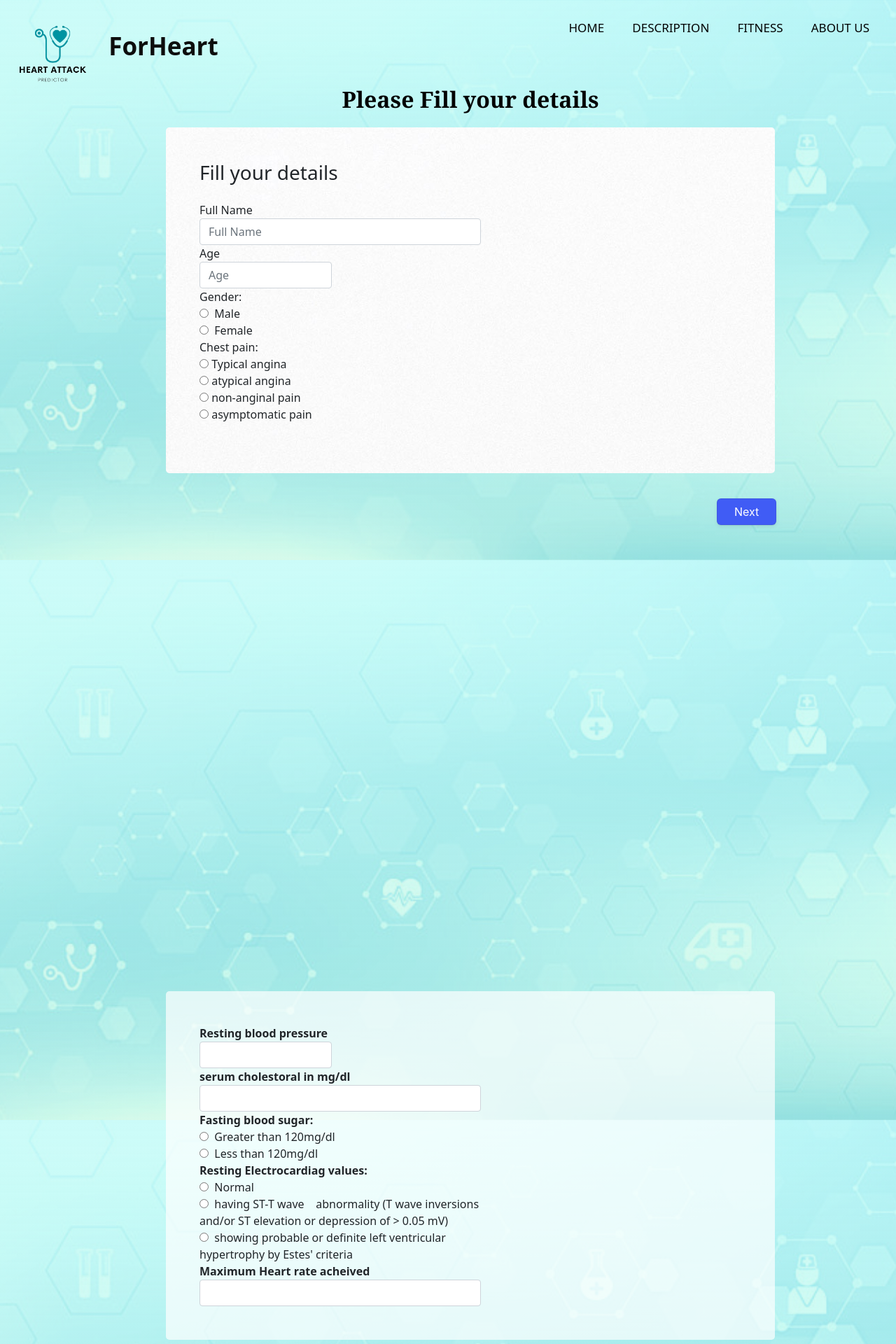
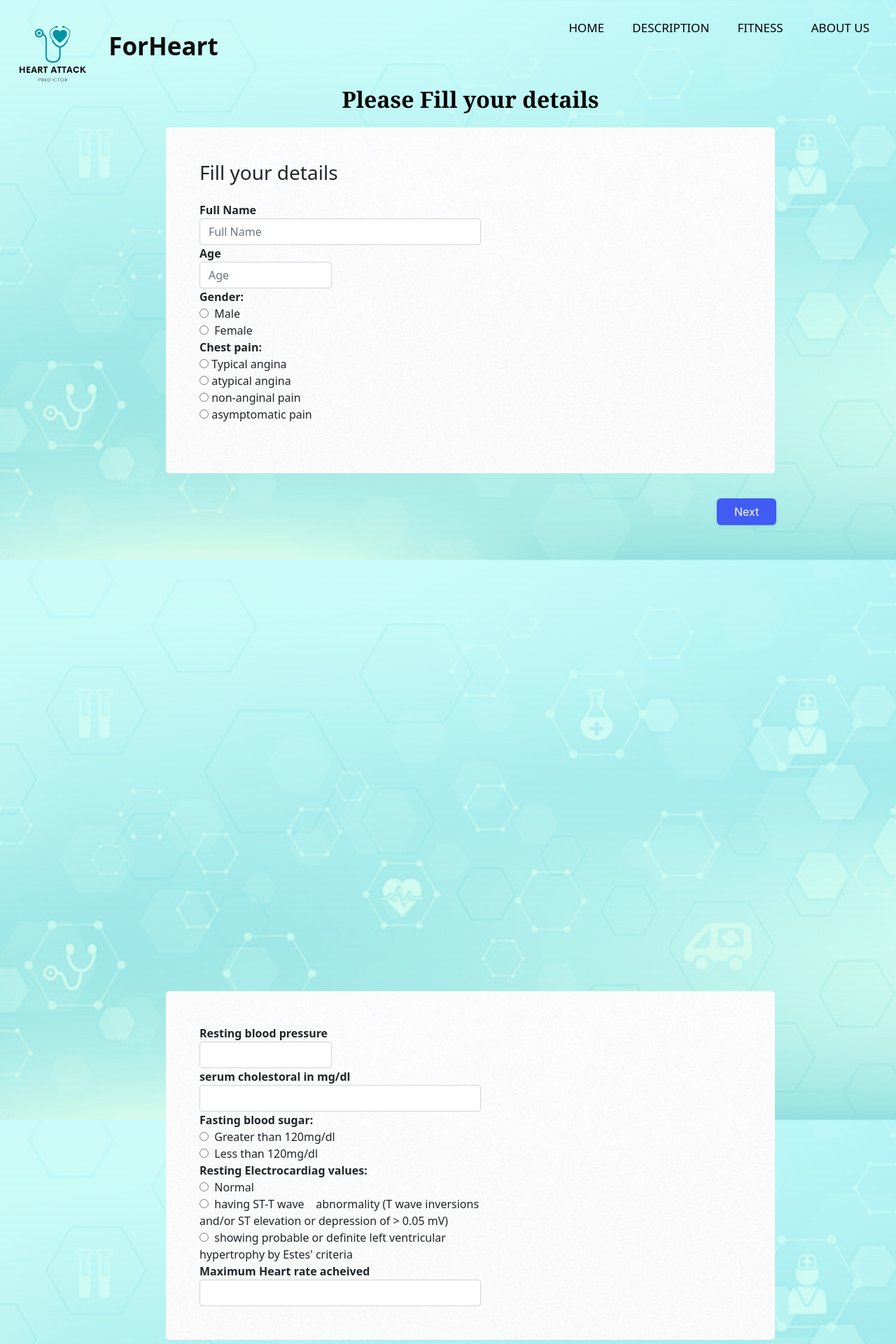
Before and after one commit to AniruddhA-Omni/ForHeart, a Flask app: page /templates/form.html in a window 1280 px wide. Shown: the top 1920 px of that part at 70% size. Run offline with Flask 2, Linux system fonts and the light colour scheme; the page is wider than the window, and the part outside it is not shown.

Commit message:
form page minor changes

```diff
--- a/templates/form.html
+++ b/templates/form.html
@@ -42,7 +42,7 @@
 
 
 
-                <form method="POST" id="contactForm" name="contactForm" class="contactForm"  action="{{url_for('form_get')}}">
+                    <form method="POST" id="contactForm" name="contactForm" class="contactForm"  action="{{url_for('form_get')}}">
                     <div class="row justify-content-center" style="margin-left: 10% ; margin-top: 0.5%;" id="card1">
                         <div class="col-lg-10">
                             <div class="wrapper img" style="background-image: url(../static/images/img.jpg);  margin-right: 8%; border-radius: 5px;">
@@ -57,7 +57,7 @@
 
                                                 <div class="col-md-12">
                                                     <div class="form-group">
-                                                        <label class="label" for="subject">Full Name</label>
+                                                        <label class="label" for="subject"><b>Full Name</b></label>
                                                         <input type="text" required class="form-control" name="name" id="subject"
                                                             placeholder="Full Name">
                                                     </div>
@@ -65,14 +65,14 @@
 
                                                 <div class="col-md-6">
                                                     <div class="form-group">
-                                                        <label class="label" for="name">Age</label>
+                                                        <label class="label" for="name"><b>Age</b></label>
                                                         <input type="text" required class="form-control" name="age" id="name"
                                                             placeholder="Age">
                                                     </div>
                                                 </div>
                                                 <div class="col-md-12">
                                                     <div class="form-group">
-                                                        <label class="label" required for="#">Gender:</label><br>
+                                                        <label class="label" required for="#"><b>Gender:</b></label><br>
                                                         <input type="radio" name="gender" required value="1">&nbsp&nbspMale<br>
                                                         <input type="radio" name="gender" value="0">&nbsp&nbspFemale<br>
                                                     </div>
@@ -81,7 +81,7 @@
 
                                                 <div class="col-md-12">
                                                     <div class="form-group">
-                                                        <label class="label" for="#">Chest pain:</label><br>
+                                                        <label class="label" for="#"><b>Chest pain:</b></label><br>
                                                         <input type="radio" name="chestpain"  required value="0"> Typical angina<br>
                                                         <input type="radio" name="chestpain" value="1"> atypical angina<br>
                                                         <input type="radio" name="chestpain" value="2"> non-anginal pain<br>
@@ -114,7 +114,7 @@
 
                     <div class="row justify-content-center" style="margin-left: 10% ; margin-top: 50%;" id="card2">
                         <div class="col-lg-10">
-                            <div class="wrapper img" style=" background-color: rgba(255, 255, 255, 0.7); margin-right: 8%; border-radius: 5px;">
+                            <div class="wrapper img" style=" background-image: url(../static/images/img.jpg); margin-right: 8%; border-radius: 5px;">
                                 <div class="row">
 
 
```
